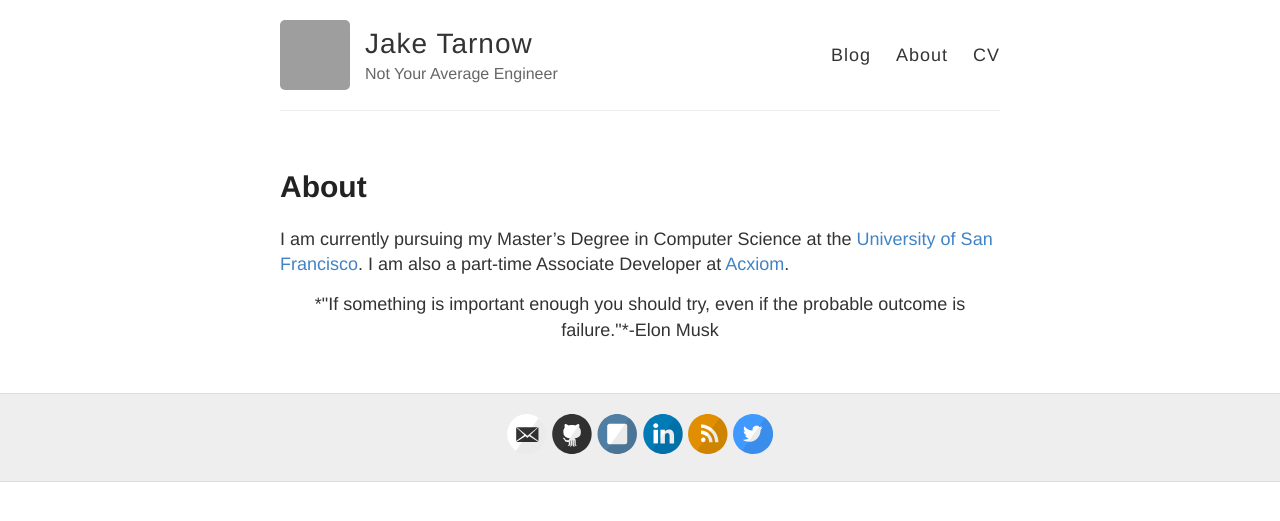
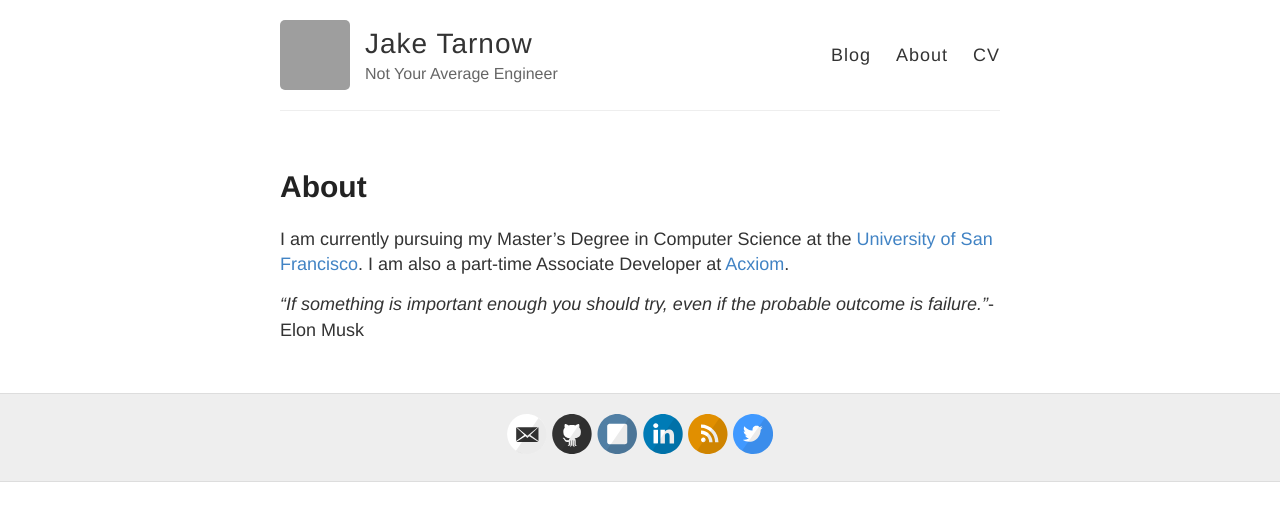
Before and after one commit to HoneyBadger123/jaketarnow.github.io, a Jekyll site: the page built from about.md, in a window 1280 px wide. Shown: the top 521 px of the page. Built offline with Jekyll 4.4.1, drawn with Linux system fonts in a browser that asks for light colours; Markdown is read by kramdown in place of the engine named in the settings; grey boxes are pictures that could not be loaded.

Commit message:
Update about.md

```diff
--- a/about.md
+++ b/about.md
@@ -6,4 +6,4 @@ permalink: /about/
 
 I am currently pursuing my Master's Degree in Computer Science at the [University of San Francisco](https://www.usfca.edu/arts-sciences/graduate-programs/computer-science). I am also a part-time Associate Developer at [Acxiom](http://www.acxiom.com/).
 
-<p align="center">*"If something is important enough you should try, even if the probable outcome is failure."*-Elon Musk</p>
+*"If something is important enough you should try, even if the probable outcome is failure."*-Elon Musk
```
